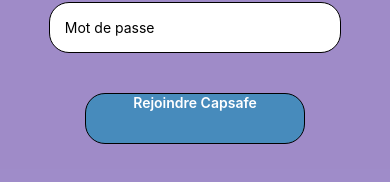
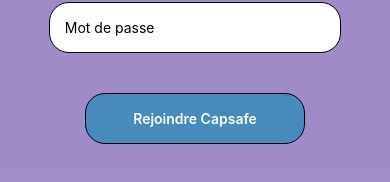
Before and after one commit to Loony675/capsafe_frontend, a React Native app: screen /SignUp in a window 390 px wide. Shown: the part 594-776 px from the top of the page. Built offline with nearby package versions, Linux system fonts and the light colour scheme.

Commit message:
signup ok

```diff
--- a/screens/SignUpScreen.js
+++ b/screens/SignUpScreen.js
@@ -115,7 +115,6 @@
     padding: 15,
   },
   btnSignUp: {
-    flexDirection: "row",
     width: "75%",
     height: "15%",
     backgroundColor: "rgba(71, 139, 188, 1)",
```
